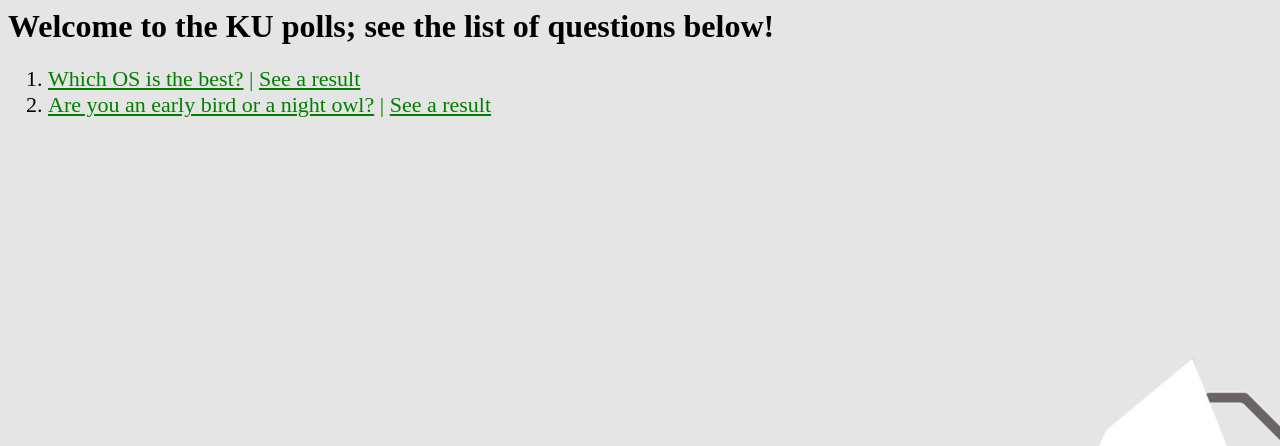
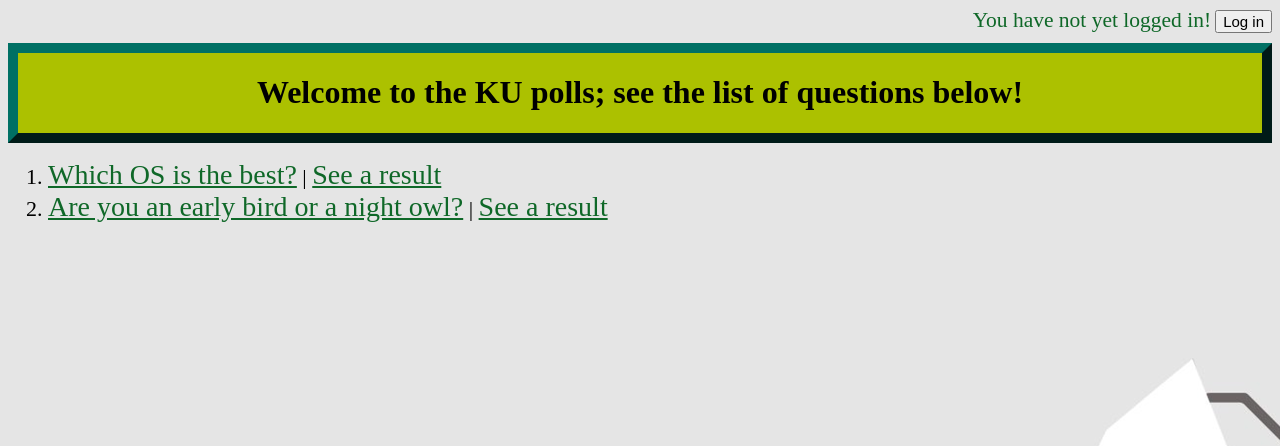
Before and after one commit to Savetang19/ku-polls, a Django app: page /polls/ in a window 1280 px wide. Shown: the top 446 px of the page. Run offline with Django 4.2, Linux system fonts and the light colour scheme; data comes from the database, SQL or seed files in the repository; both versions use the stored data as it was after the commit.

Commit message:
add login/logout button to index page

```diff
--- a/polls/static/polls/style.css
+++ b/polls/static/polls/style.css
@@ -18,9 +18,10 @@ label {
     color: red;
     font-size: 30px;
 }
-a {
+.pollsQuestions {
     font-size: 28px;
-    color: green;
+    color: #0f6828
+    ;
 }
 table, th, tr {
     border: 1px solid ghostwhite;
@@ -43,6 +44,26 @@ tr:nth-child(odd) {
 tr:nth-child(even) {
     background-color: #D6EEEE;
 }
+.myDiv {
+    border: 10px outset #007064;
+    background-color: #acc100;
+    text-align: center;
+}
+.welcomeText{
+    font-size: 21.5px;
+    text-align: right;
+    padding-bottom: 10px;
+    color: #0f6828
+    ;
+}
+.welcomeContainer{
+    text-align: right;
+    padding-bottom: 10px;
+}
+#bloc1, #bloc2
+{
+    display:inline;
+}
 
 /* .container {
   width: 100%;
--- a/polls/templates/polls/index.html
+++ b/polls/templates/polls/index.html
@@ -1,7 +1,22 @@
 {% load static %}
 <link rel="stylesheet" type="text/css" href="{% static 'polls/style.css' %}">
 
-<h1>Welcome to the KU polls; see the list of questions below!</h1>
+{% if user.is_authenticated %}
+<div class="welcomeContainer">
+    <div id="bloc1" class="welcomeText">Welcome back, {{ user.username }}</div>
+    <a id="bloc2" href="{% url 'logout'%}"><input type="button" value="Log out"></a>
+</div>
+{% else %}
+<div class="welcomeContainer">
+    <div id="bloc1" class="welcomeText">You have not yet logged in!</div>
+    <a id="bloc2" href="{% url 'login'%}?next={{request.path}}"><input type="button" value="Log in"></a>
+</div>
+{% endif %}
+
+<div class="myDiv">
+    <h1>Welcome to the KU polls; see the list of questions below!</h1>
+</div>
+
 {% if messages %}
 <ul class="messages">
     {% for message in messages %}
@@ -9,13 +24,14 @@
     {% endfor %}
 </ul>
 {% endif %}
+
 {% if latest_question_list %}
     <ul>
     {% for question in latest_question_list %}
         <li style="list-style-type: number;">
-            <a href="{% url 'polls:detail' question.id %}">{{ question.question_text }}</a>
-            <a> | </a>
-            <a href="{% url 'polls:results' question.id %}"> See a result</a>
+            <a class="pollsQuestions" href="{% url 'polls:detail' question.id %}">{{ question.question_text }}</a>
+            <a style="color: black;"> | </a>
+            <a class="pollsQuestions" href="{% url 'polls:results' question.id %}"> See a result</a>
 
         </li>
     {% endfor %}
--- a/polls/templates/registration/signup.html
+++ b/polls/templates/registration/signup.html
@@ -2,7 +2,7 @@
 <form method="POST">
     {% csrf_token %}
     <table>
-    {{ form.as_table }}
+    {{ form.as_p }}
     <tr>
     <td colspan="2">
     <button type="submit">Register</button>
--- a/polls/views.py
+++ b/polls/views.py
@@ -46,6 +46,8 @@ class DetailView(generic.DetailView):
             return redirect("polls:index")
 
 
+
+
 class ResultsView(generic.DetailView):
     """View for each question's result."""
 
@@ -81,9 +83,9 @@ def vote(request, question_id):
         })
     else:
         try:
-            vote_obj = Vote.objects.get(user=user)
-            vote_obj.choice = selected_choice
-            vote_obj.save()
+            vote = Vote.objects.get(user=user, choice__question=question)
+            vote.choice = selected_choice
+            vote.save()
         except Vote.DoesNotExist:
             Vote.objects.create(user=user, choice=selected_choice).save()
         return HttpResponseRedirect(reverse("polls:results", args=(question.id,)))
```
Also changed, not shown: db.sqlite3.
